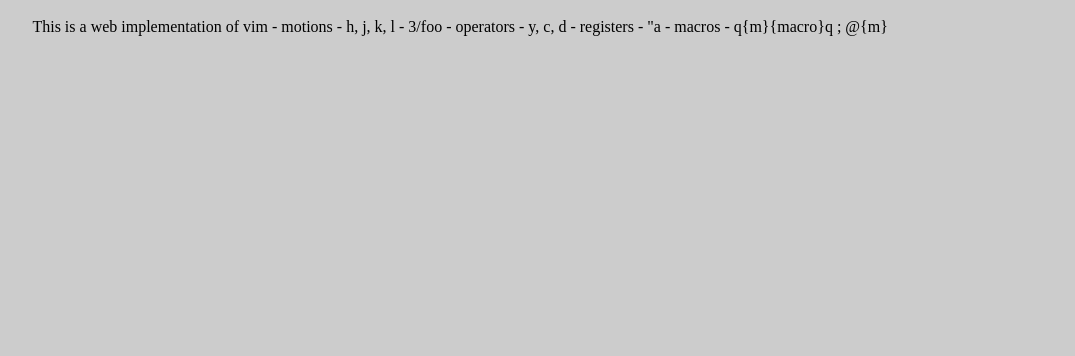
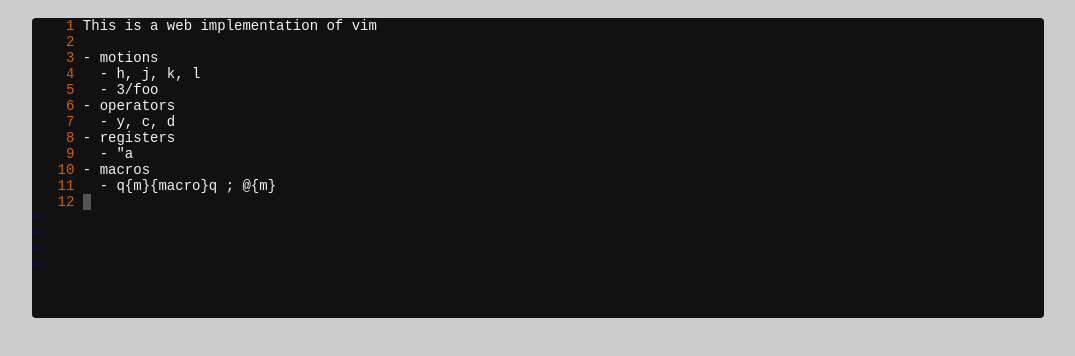
Before and after one commit to itsjoesullivan/js-vim-embed, a website: page demo/index.html in a window 1280 px wide. Shown: the whole page, without its empty margins (102-1177 px from the left). Drawn offline with Linux system fonts and the light colour scheme; the site is published under a folder, as on GitHub Pages, so addresses that start at the root find nothing.

Commit message:
Correct reference

```diff
--- a/demo/index.html
+++ b/demo/index.html
@@ -28,7 +28,7 @@
 - macros
 	- q{m}{macro}q ; @{m}
 </div>
-	<script src='/vim.js'></script>
+	<script src='../vim.js'></script>
 	<script>
 		vim.edit({
 			el: document.getElementById('vim')
```
